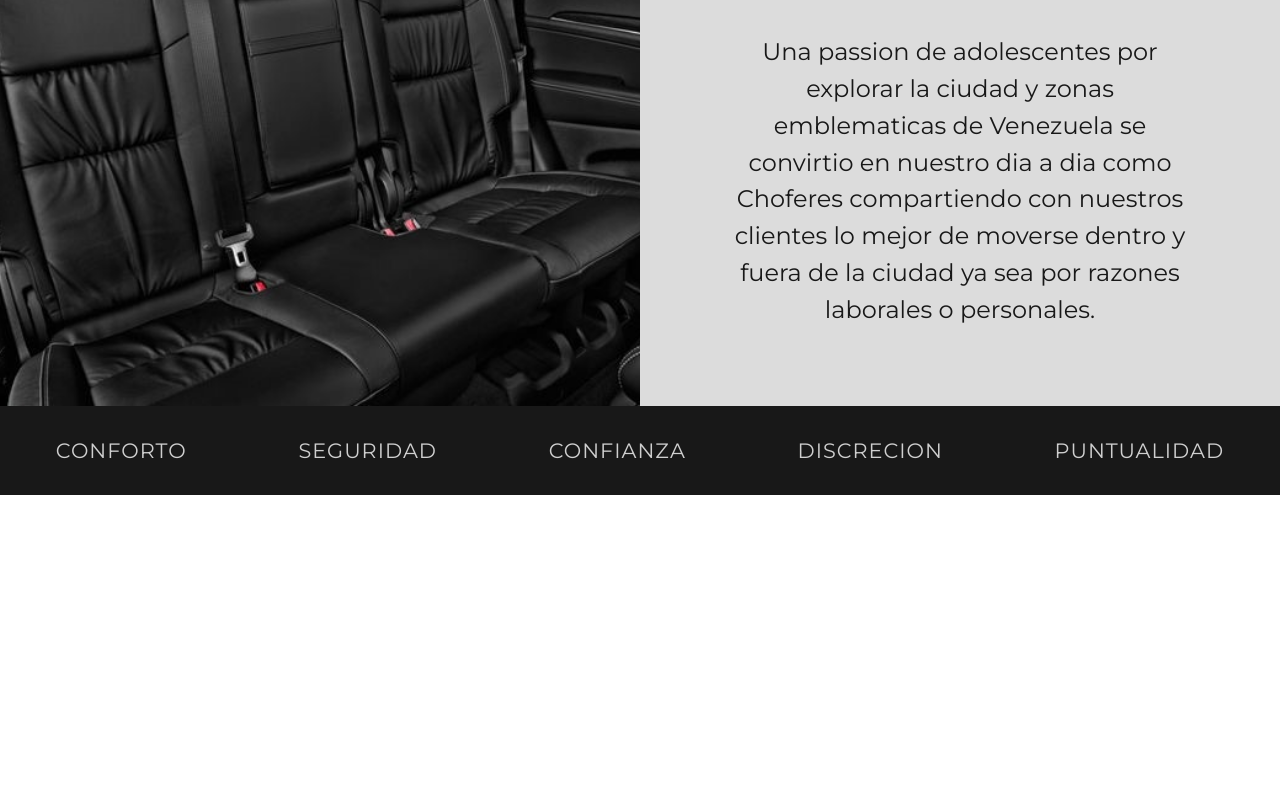
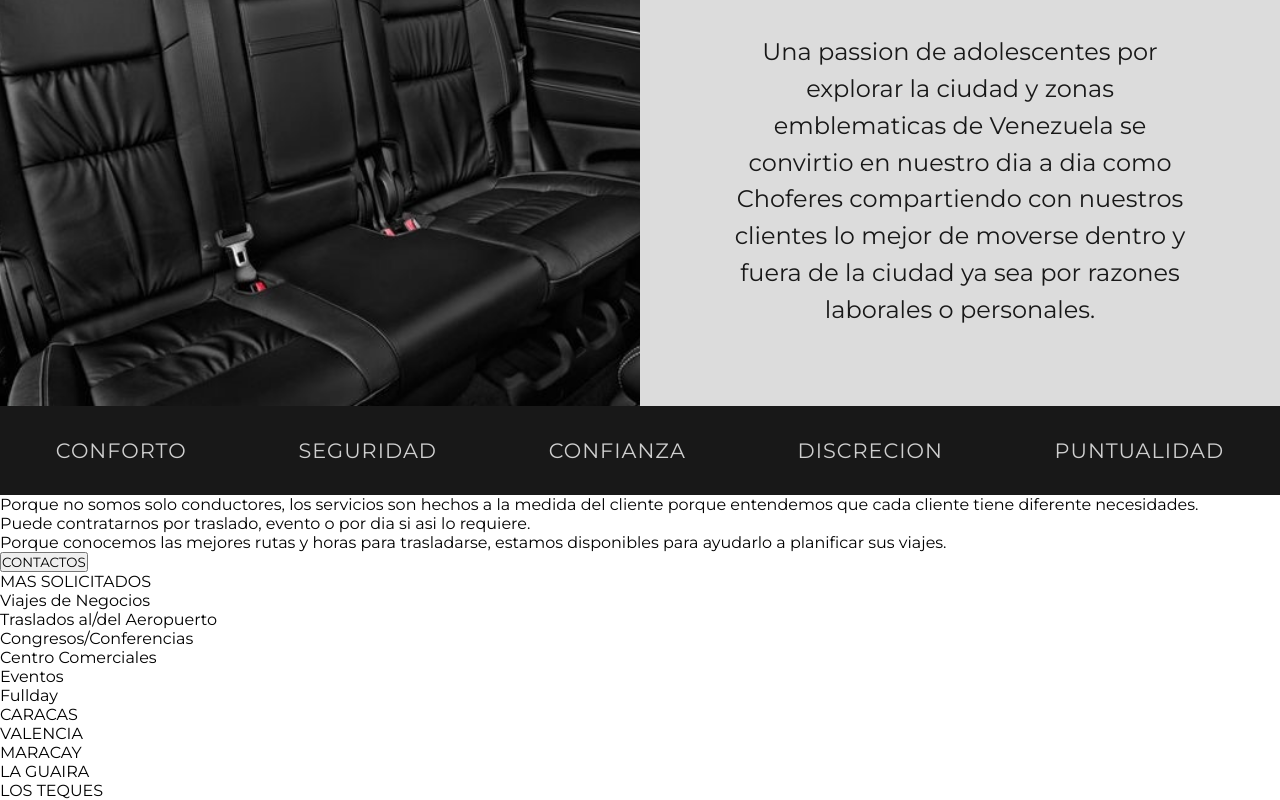
Before and after one commit to Luis0lo/traslados_ideal, a React (Create React App) app: page / in a window 1280 px wide. Shown: the part 954-1754 px from the top of the page. Before the commit the page ends 1449 px from the top, so only its background shows below. Built offline with nearby package versions, Linux system fonts and the light colour scheme.

Commit message:
services js file

```diff
--- a/src/App.js
+++ b/src/App.js
@@ -2,6 +2,7 @@ import './App.css';
 import Navbar from './components/Navbar/Navbar';
 import About from './containers/About/About';
 import Home from './containers/Home/Home';
+import Services from './containers/Services/Services';
 
 function App() {
   return (
@@ -9,6 +10,7 @@ function App() {
       <Navbar/>
       <Home/>
       <About/>
+      <Services/>
     </div>
   );
 }
--- /dev/null
+++ b/src/containers/Services/Services.js
@@ -0,0 +1,53 @@
+function Services() {
+  let locations = ['CARACAS', 'VALENCIA', 'MARACAY', 'LA GUAIRA', 'LOS TEQUES'];
+  let services = [
+    'Viajes de Negocios',
+    'Traslados al/del Aeropuerto',
+    'Congresos/Conferencias',
+    'Centro Comerciales',
+    'Eventos',
+    'Fullday',
+  ];
+
+  return (
+    <section id="services">
+      <div className="servicesRodape">
+        <div className="contentcontainer">
+          <div className="servicesDescription">
+            <p>
+              Porque no somos solo conductores, los servicios son hechos a la
+              medida del cliente porque entendemos que cada cliente tiene
+              diferente necesidades.
+            </p>
+            <p>
+              Puede contratarnos por traslado, evento o por dia si asi lo
+              requiere.
+            </p>
+            <p>
+              Porque conocemos las mejores rutas y horas para trasladarse,
+              estamos disponibles para ayudarlo a planificar sus viajes.{' '}
+            </p>
+            <button>CONTACTOS</button>
+          </div>
+          <div className="servicesList">
+            <div className="card">
+              <p>MAS SOLICITADOS</p>
+              <ul>
+                {services.map((el) => (
+                  <li key={el}>{el}</li>
+                ))}
+              </ul>
+            </div>
+          </div>
+        </div>
+        <ul>
+          {locations.map((el) => (
+            <li key={el}>{el}</li>
+          ))}
+        </ul>
+      </div>
+    </section>
+  );
+}
+
+export default Services;
```
